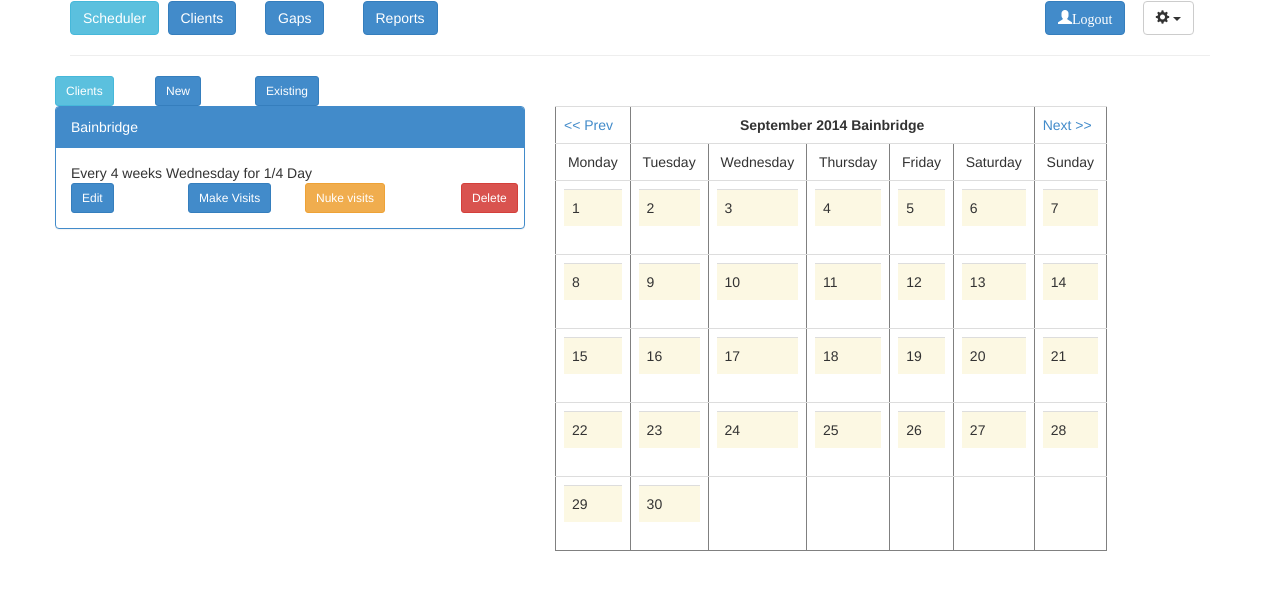
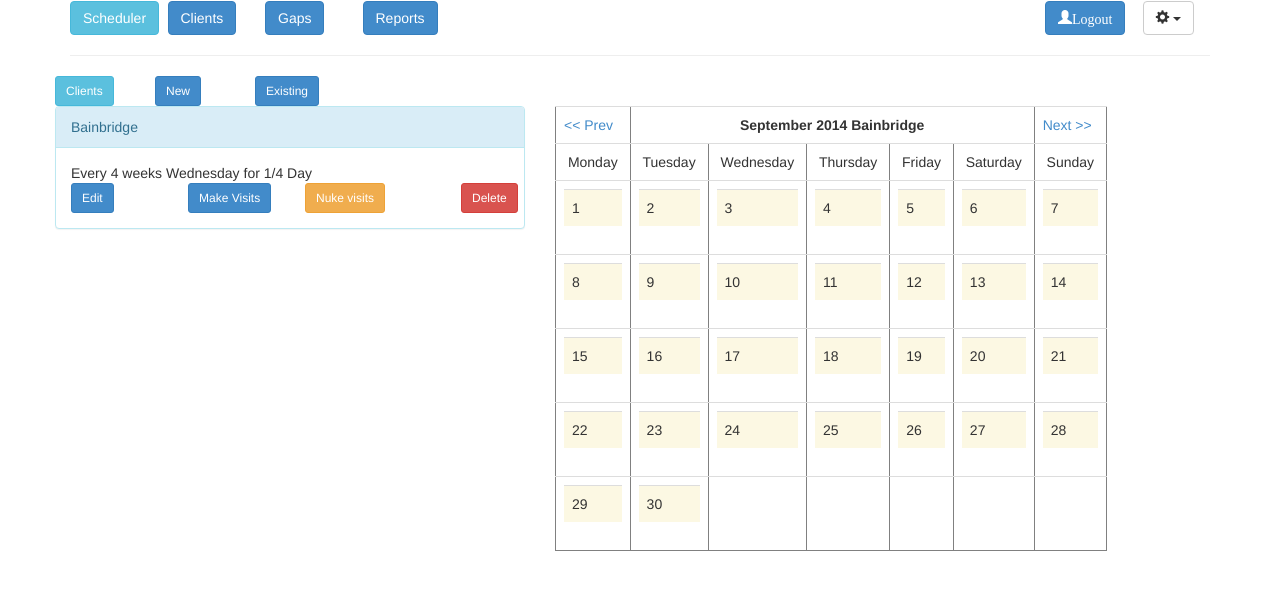
Before and after one commit to dwagon/Scheduler, a Django app: page /client/9/ in a window 1280 px wide. Shown: the top 590 px of the page. Run offline with Django 3.2, Linux system fonts and the light colour scheme; a user stored in the database is signed in; data comes from the database, SQL or seed files in the repository; data that the repository does not hold is empty; parts of the project's set-up code (start-up, migrations or seed data) failed here and were passed over; some libraries are stand-ins or nearby versions.

Commit message:
Fixing up client display

```diff
--- a/scheduler/client/templates/client/client_detail.html
+++ b/scheduler/client/templates/client/client_detail.html
@@ -2,17 +2,23 @@
 {% block client_content %}
     <div class="row">
         <div class="col-md-5">
-            {% include "client/client_view.html" %}
+            <div class="row">
+                <div class="col-md-12">
+                    {% include "client/client_view.html" %}
+                </div>
+            </div>
+            <div class="row">
+                <div class="col-md-12">
+                    <div class="list-group">
+                        {% for visit in visits %}
+                            {% include "visit/visit_view.html" %}
+                        {% endfor %}
+                    </div>
+                </div>
+            </div>
         </div>
         <div class="col-md-5">
             {% include 'report/month.html' %}
         </div>
     </div>
-    {% for visit in visits %}
-        <div class="row">
-            <div class="col-md-5">
-                {% include "visit/visit_view.html" %}
-            </div>
-        </div>
-    {% endfor %}
 {% endblock %}
--- a/scheduler/client/templates/client/client_view.html
+++ b/scheduler/client/templates/client/client_view.html
@@ -1,4 +1,4 @@
-<div class="panel panel-primary">
+<div class="panel panel-info">
     <div class="panel-heading">{{client.name}}</div>
     <div class="panel-body">
 Every {{client.regularity}} weeks
--- a/scheduler/gap/templates/gap/gap_view.html
+++ b/scheduler/gap/templates/gap/gap_view.html
@@ -1,14 +1,14 @@
-<div class="panel panel-primary">
+<div class="panel panel-info">
     <div class="panel-heading">{{gap.desc}}</div>
     <div class="panel-body">
         {{gap.start}} - {{gap.end}}
     </div>
     <div class="row">
         <div class="col-md-3">
-            <a href="{% url 'gapDelete' gap.id %}" type="button" class="btn btn-primary btn-sm">Delete</a>
+            <a href="{% url 'gapUpdate' gap.id %}" type="button" class="btn btn-primary btn-sm">Edit</a>
         </div>
         <div class="col-md-3">
-            <a href="{% url 'gapUpdate' gap.id %}" type="button" class="btn btn-primary btn-sm">Update</a>
+            <a href="{% url 'gapDelete' gap.id %}" type="button" class="btn btn-warning btn-sm">Delete</a>
         </div>
     </div>
 </div>
```
Also changed, not shown: scheduler/visit/templates/visit/visit_detail.html (+13 -16 lines), scheduler/visit/templates/visit/visit_view.html (+6 -4 lines).
